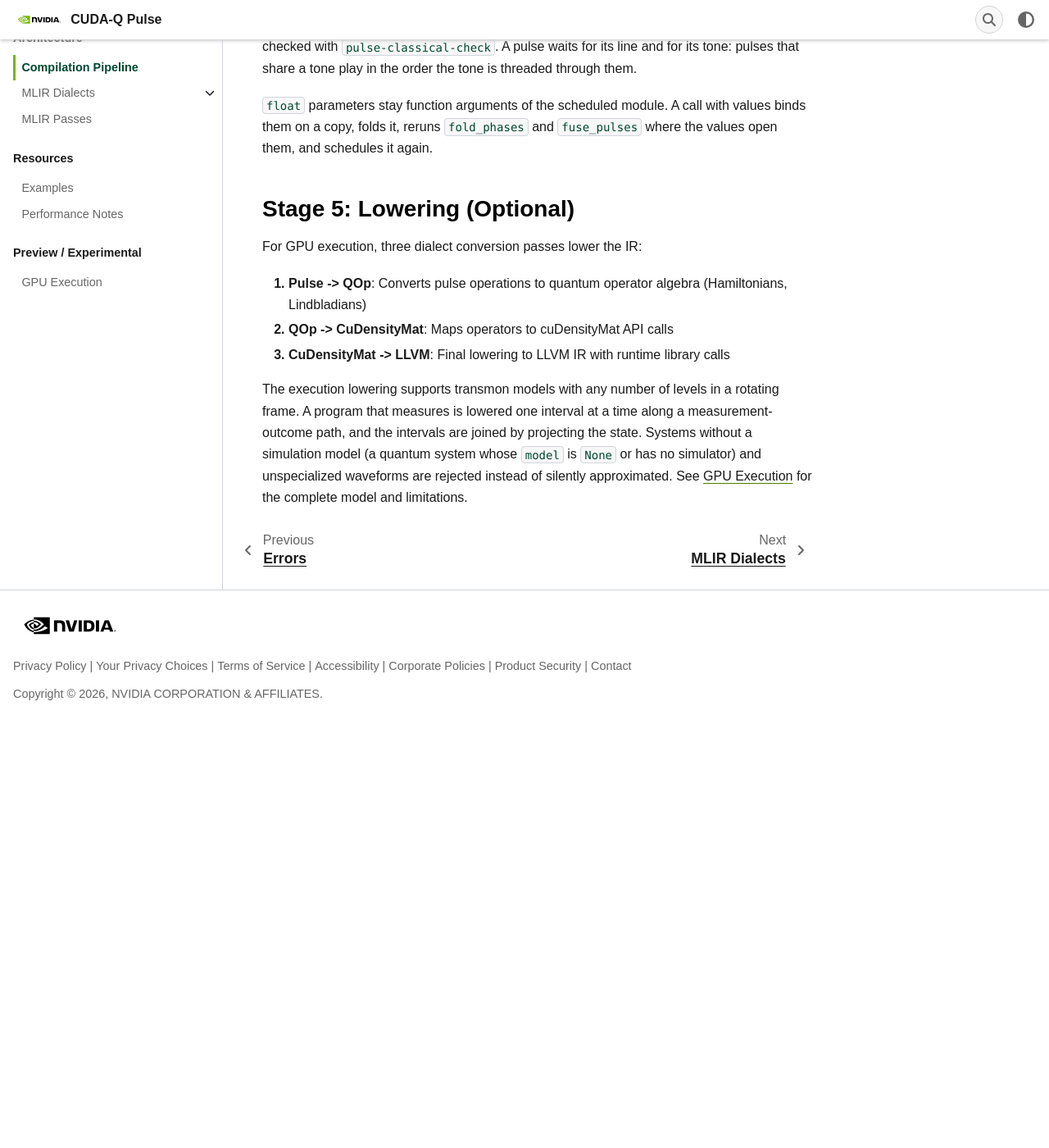
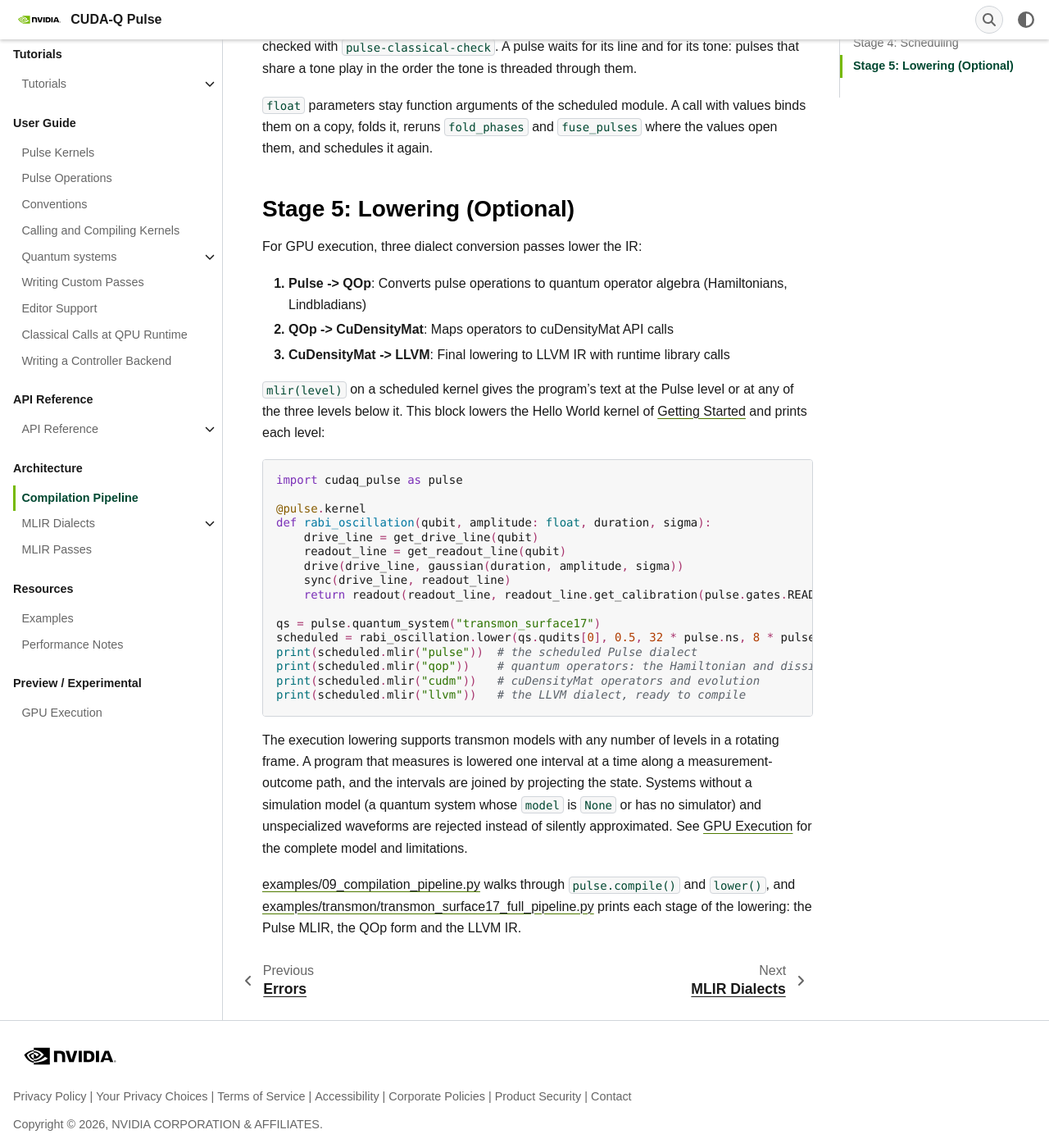
Before and after one commit to Arishsingh/cudaq-pulse, a Sphinx documentation site: the page built from docs/architecture/pipeline.rst, in a window 1280 px wide and 1400 px high, scrolled down 1704 px. Shown: the whole window at 82% size. Built offline with Sphinx 7.4.7, drawn with Linux system fonts in a browser that asks for light colours; some web fonts are replaced; pages that are not in the unit, such as notebooks, are missing from menus; the version number could not be read and is left out; before the commit the page ends 2579 px from its top, so only the background shows below that; some of the changed text lies outside the part shown.

Commit message:
Show each IR level on the pipeline page and link its examples
The page wrote the decorator as @kernel in two places and linked neither pipeline example. Write @pulse.kernel, add a block under Stage 5 that lowers the Hello World kernel of Getting Started and prints mlir() at the pulse, qop, cudm and llvm levels, and end the page with links to 09_compilation_pipeline.py and transmon_surface17_full_pipeline.py.

Closes #133

Signed-off-by: guru-bharadwaj20 <gururb20@gmail.com>

```diff
--- a/docs/architecture/pipeline.rst
+++ b/docs/architecture/pipeline.rst
@@ -5,7 +5,7 @@
 Compilation Pipeline
 ====================
 
-CUDA-Q Pulse compiles ``@kernel`` functions through a multi-stage pipeline
+CUDA-Q Pulse compiles ``@pulse.kernel`` functions through a multi-stage pipeline
 that goes from Python source to GPU-executable code.
 
 .. themed-figure:: figures/pipeline.svg
@@ -21,7 +21,7 @@ that goes from Python source to GPU-executable code.
 Stage 1: Bytecode Tracing
 --------------------------
 
-The ``@kernel`` decorator captures the decorated function's CPython
+The ``@pulse.kernel`` decorator captures the decorated function's CPython
 bytecode. When a kernel compiles, a ``PackedIRBuilder`` traces
 the bytecode and writes each operation into a flat ``numpy.ndarray``
 of ``int64`` values. This packed buffer encodes operation types,
@@ -68,6 +68,29 @@ For GPU execution, three dialect conversion passes lower the IR:
 3. **CuDensityMat -> LLVM**: Final lowering to LLVM IR with runtime
    library calls
 
+``mlir(level)`` on a scheduled kernel gives the program's text at the Pulse
+level or at any of the three levels below it. This block lowers the Hello World
+kernel of :doc:`../getting_started` and prints each level:
+
+.. code-block:: python
+
+   import cudaq_pulse as pulse
+
+   @pulse.kernel
+   def rabi_oscillation(qubit, amplitude: float, duration, sigma):
+       drive_line = get_drive_line(qubit)
+       readout_line = get_readout_line(qubit)
+       drive(drive_line, gaussian(duration, amplitude, sigma))
+       sync(drive_line, readout_line)
+       return readout(readout_line, readout_line.get_calibration(pulse.gates.READOUT))
+
+   qs = pulse.quantum_system("transmon_surface17")
+   scheduled = rabi_oscillation.lower(qs.qudits[0], 0.5, 32 * pulse.ns, 8 * pulse.ns)
+   print(scheduled.mlir("pulse"))  # the scheduled Pulse dialect
+   print(scheduled.mlir("qop"))    # quantum operators: the Hamiltonian and dissipators
+   print(scheduled.mlir("cudm"))   # cuDensityMat operators and evolution
+   print(scheduled.mlir("llvm"))   # the LLVM dialect, ready to compile
+
 The execution lowering supports transmon models with any number of levels in
 a rotating frame. A program that measures is lowered one interval at a time
 along a measurement-outcome path, and the intervals are joined by projecting
@@ -75,3 +98,8 @@ the state. Systems without a simulation model (a quantum system whose ``model``
 ``None`` or has no simulator) and unspecialized waveforms are rejected
 instead of silently approximated. See
 :doc:`../user_guide/gpu_execution` for the complete model and limitations.
+
+:example:`09_compilation_pipeline.py` walks through ``pulse.compile()`` and
+``lower()``, and :example:`transmon/transmon_surface17_full_pipeline.py`
+prints each stage of the lowering: the Pulse MLIR, the QOp form and the LLVM
+IR.
```
